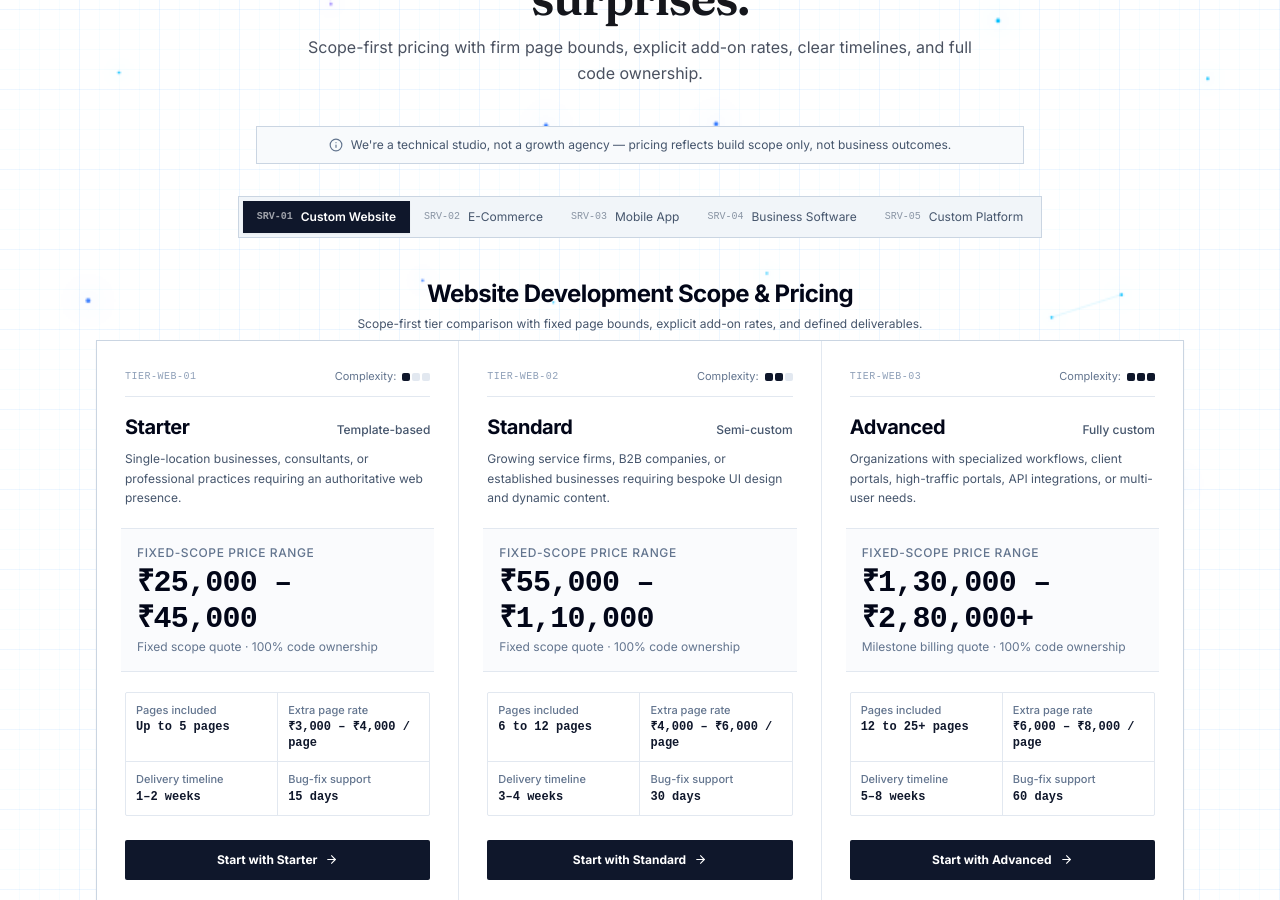
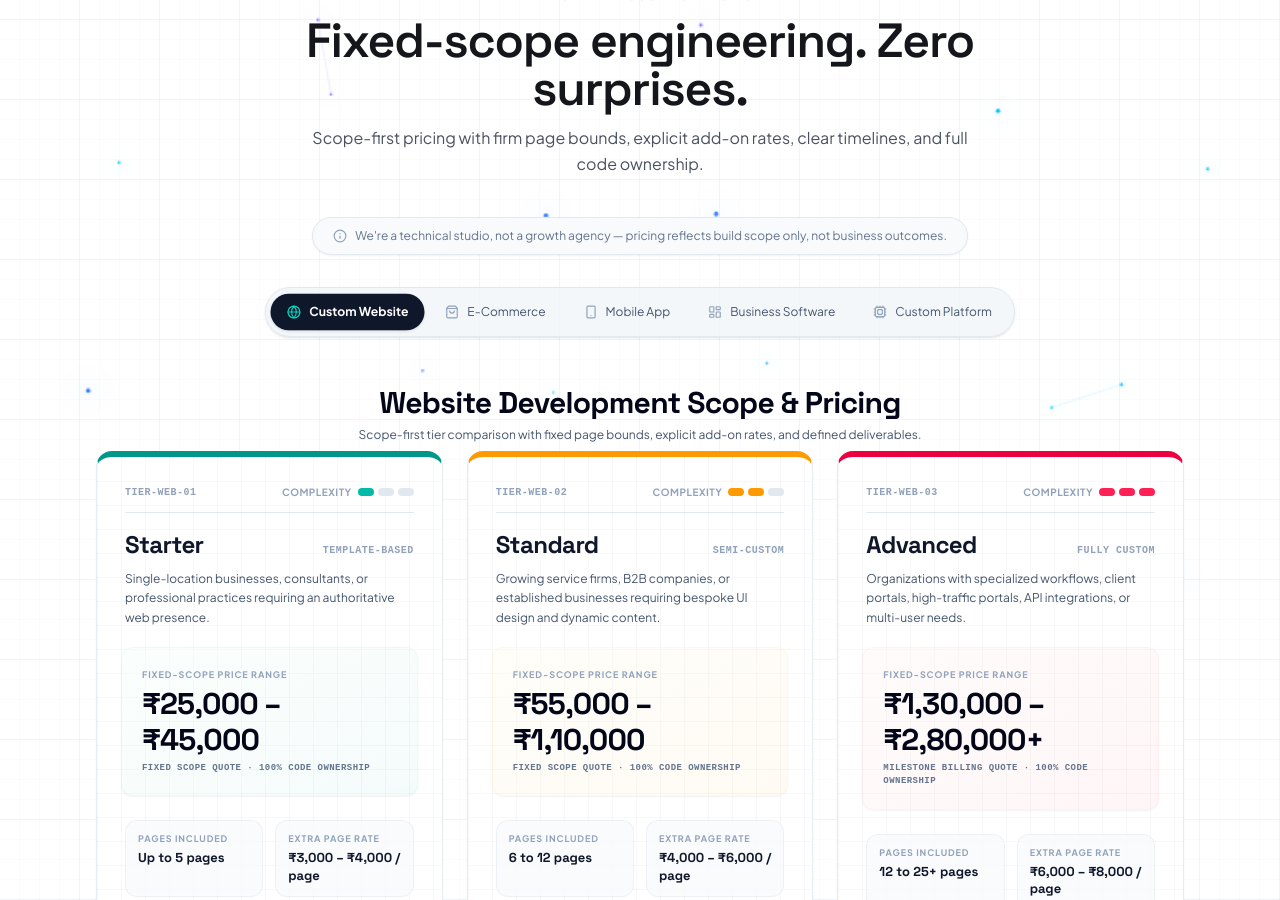
Before and after one commit to salira-studio/portfolio, a React (Vite) app: page / in a window 1280 px wide. Shown: the part 1900-2800 px from the top of the page. Built offline with nearby package versions, Linux system fonts and the light colour scheme.

Commit message:
feat(pricing): modernize pricing tiers layout typography and hover effects

```diff
--- a/index.html
+++ b/index.html
@@ -12,7 +12,7 @@
 
     <link rel="preconnect" href="https://fonts.googleapis.com" />
     <link rel="preconnect" href="https://fonts.gstatic.com" crossorigin />
-    <link href="https://fonts.googleapis.com/css2?family=Fraunces:ital,opsz,wght@0,9..144,300;0,9..144,400;0,9..144,500;0,9..144,600;0,9..144,700;1,9..144,400&family=Inter:wght@300;400;500;600;700&display=swap" rel="stylesheet" />
+    <link href="https://fonts.googleapis.com/css2?family=Fraunces:ital,opsz,wght@0,9..144,300;0,9..144,400;0,9..144,500;0,9..144,600;0,9..144,700;1,9..144,400&family=Inter:wght@300;400;500;600;700&family=Plus+Jakarta+Sans:wght@300;400;500;600;700;800&family=Space+Grotesk:wght@400;500;600;700&display=swap" rel="stylesheet" />
   </head>
   <body class="min-h-screen overflow-x-hidden bg-[#f6f6f4] font-sans text-[#15151a]">
     <div id="root"></div>
--- a/src/index.css
+++ b/src/index.css
@@ -33,8 +33,8 @@
   --color-line: #E7DCC8;
   --color-line-light: #F0E8D8;
 
-  --font-display: 'Fraunces', Georgia, serif;
-  --font-sans: 'Inter', system-ui, -apple-system, sans-serif;
+  --font-display: 'Space Grotesk', 'Fraunces', Georgia, serif;
+  --font-sans: 'Plus Jakarta Sans', 'Inter', system-ui, -apple-system, sans-serif;
   --font-mono: 'JetBrains Mono', monospace;
 }
 
@@ -1308,3 +1308,56 @@
     opacity: 0.55;
   }
 }
+
+/* ── Interactive Spotlight Grid Effects ── */
+.sl-grid-spotlight {
+  position: relative;
+  overflow: hidden;
+  transition: all 0.4s cubic-bezier(0.16, 1, 0.3, 1);
+}
+
+.sl-grid-spotlight > * {
+  position: relative;
+  z-index: 10;
+}
+
+.sl-grid-spotlight::before {
+  content: "";
+  position: absolute;
+  inset: 0;
+  pointer-events: none;
+  background-size: 24px 24px;
+  background-image:
+    linear-gradient(to right, rgba(20, 22, 28, 0.035) 1px, transparent 1px),
+    linear-gradient(to bottom, rgba(20, 22, 28, 0.035) 1px, transparent 1px);
+  z-index: 1;
+  opacity: 0.8;
+  transition: opacity 0.3s ease;
+}
+
+.sl-grid-spotlight::after {
+  content: "";
+  position: absolute;
+  inset: 0;
+  pointer-events: none;
+  background: radial-gradient(
+    300px circle at var(--mouse-x, 50%) var(--mouse-y, 50%),
+    var(--spotlight-color, rgba(198, 71, 43, 0.08)),
+    transparent 80%
+  );
+  opacity: 0;
+  z-index: 0;
+  transition: opacity 0.4s cubic-bezier(0.16, 1, 0.3, 1);
+}
+
+.sl-grid-spotlight:hover::after {
+  opacity: 1;
+}
+
+/* Slightly enhance grid opacity on hover */
+.sl-grid-spotlight:hover::before {
+  opacity: 1;
+  background-image:
+    linear-gradient(to right, rgba(20, 22, 28, 0.05) 1px, transparent 1px),
+    linear-gradient(to bottom, rgba(20, 22, 28, 0.05) 1px, transparent 1px);
+}
--- a/src/portfolio/components/PricingTiers.tsx
+++ b/src/portfolio/components/PricingTiers.tsx
@@ -8,6 +8,11 @@ import {
   Info,
   SlidersHorizontal,
   Terminal,
+  Globe,
+  ShoppingBag,
+  Smartphone,
+  LayoutDashboard,
+  Cpu,
 } from 'lucide-react'
 import { motion, AnimatePresence } from 'framer-motion'
 import { MagneticButton } from './MagneticButton'
@@ -21,14 +26,15 @@ interface ServiceNavOption {
   code: string
   label: string
   specSummary: string
+  icon: React.ComponentType<{ size?: number; className?: string }>
 }
 
 const SERVICE_NAV: ServiceNavOption[] = [
-  { id: 'website', code: 'SRV-01', label: 'Custom Website', specSummary: 'Marketing, corporate & portal builds' },
-  { id: 'ecommerce', code: 'SRV-02', label: 'E-Commerce', specSummary: 'Product catalog & transactional carts' },
-  { id: 'mobile', code: 'SRV-03', label: 'Mobile App', specSummary: 'iOS & Android native/cross-platform' },
-  { id: 'software', code: 'SRV-04', label: 'Business Software', specSummary: 'Internal ops portals & data tools' },
-  { id: 'platform', code: 'SRV-05', label: 'Custom Platform', specSummary: 'Multi-sided distributed systems' },
+  { id: 'website', code: 'SRV-01', label: 'Custom Website', specSummary: 'Marketing, corporate & portal builds', icon: Globe },
+  { id: 'ecommerce', code: 'SRV-02', label: 'E-Commerce', specSummary: 'Product catalog & transactional carts', icon: ShoppingBag },
+  { id: 'mobile', code: 'SRV-03', label: 'Mobile App', specSummary: 'iOS & Android native/cross-platform', icon: Smartphone },
+  { id: 'software', code: 'SRV-04', label: 'Business Software', specSummary: 'Internal ops portals & data tools', icon: LayoutDashboard },
+  { id: 'platform', code: 'SRV-05', label: 'Custom Platform', specSummary: 'Multi-sided distributed systems', icon: Cpu },
 ]
 
 /* ── Common Tier Interface for 3-Tier Views ── */
@@ -620,6 +626,65 @@ const ENGAGEMENT_MODELS = [
 ]
 
 /* ── Technical Datasheet Tier Card Component ── */
+/* ── Spotlight Helpers ── */
+const handleSpotlightMouseMove = (e: React.MouseEvent<HTMLDivElement>) => {
+  const { currentTarget, clientX, clientY } = e
+  const rect = currentTarget.getBoundingClientRect()
+  const x = clientX - rect.left
+  const y = clientY - rect.top
+  currentTarget.style.setProperty('--mouse-x', `${x}px`)
+  currentTarget.style.setProperty('--mouse-y', `${y}px`)
+}
+
+const getSpotlightColor = (id: string) => {
+  const lower = id.toLowerCase()
+  if (lower.includes('starter')) return 'rgba(46, 111, 94, 0.12)'
+  if (lower.includes('standard')) return 'rgba(217, 164, 65, 0.15)'
+  if (lower.includes('advanced')) return 'rgba(198, 71, 43, 0.15)'
+  return 'rgba(198, 71, 43, 0.12)'
+}
+
+const getTopBorderClass = (id: string) => {
+  const lower = id.toLowerCase()
+  if (lower.includes('starter')) return 'border-t-teal-600'
+  if (lower.includes('standard')) return 'border-t-amber-500'
+  if (lower.includes('advanced')) return 'border-t-rose-600'
+  return 'border-t-rose-600'
+}
+
+const getHoverBorderClass = (id: string) => {
+  const lower = id.toLowerCase()
+  if (lower.includes('starter')) return 'hover:border-teal-600/30 hover:shadow-[0_8px_30px_rgba(46,111,94,0.08)]'
+  if (lower.includes('standard')) return 'hover:border-amber-500/30 hover:shadow-[0_8px_30px_rgba(217,164,65,0.08)]'
+  if (lower.includes('advanced')) return 'hover:border-rose-600/30 hover:shadow-[0_8px_30px_rgba(198,71,43,0.08)]'
+  return 'hover:border-rose-600/30 hover:shadow-[0_8px_30px_rgba(198,71,43,0.08)]'
+}
+
+const getDotColor = (id: string) => {
+  const lower = id.toLowerCase()
+  if (lower.includes('starter')) return 'bg-teal-500'
+  if (lower.includes('standard')) return 'bg-amber-500'
+  if (lower.includes('advanced')) return 'bg-rose-500'
+  return 'bg-rose-500'
+}
+
+const getCtaButtonClass = (id: string) => {
+  const lower = id.toLowerCase()
+  if (lower.includes('starter')) return 'bg-[#133026] hover:bg-[#1a4033] hover:shadow-[0_6px_20px_rgba(19,48,38,0.25)]'
+  if (lower.includes('standard')) return 'bg-[#3a270f] hover:bg-[#4d3414] hover:shadow-[0_6px_20px_rgba(58,39,15,0.25)]'
+  if (lower.includes('advanced')) return 'bg-[#38110b] hover:bg-[#4c170f] hover:shadow-[0_6px_20px_rgba(56,17,11,0.25)]'
+  return 'bg-slate-900 hover:bg-slate-950 shadow-md'
+}
+
+const getPriceBoxClass = (id: string) => {
+  const lower = id.toLowerCase()
+  if (lower.includes('starter')) return 'from-teal-50/30 to-teal-500/5 border-teal-100/40'
+  if (lower.includes('standard')) return 'from-amber-50/30 to-amber-500/5 border-amber-100/40'
+  if (lower.includes('advanced')) return 'from-rose-50/30 to-rose-500/5 border-rose-100/40'
+  return 'from-slate-50 to-slate-100 border-slate-200'
+}
+
+/* ── Technical Datasheet Tier Card Component ── */
 function TechnicalDatasheetCard({
   tier,
   reduced,
@@ -631,20 +696,28 @@ function TechnicalDatasheetCard({
   const whatsappUrl = `https://wa.me/917397430568?text=${encodeURIComponent(tier.ctaMessage)}`
 
   return (
-    <div className="flex flex-col justify-between bg-white p-6 sm:p-7 transition-colors duration-200">
+    <div
+      onMouseMove={handleSpotlightMouseMove}
+      style={{
+        '--spotlight-color': getSpotlightColor(tier.id),
+      } as React.CSSProperties}
+      className={`flex flex-col justify-between bg-white p-6 sm:p-7 border-t-[6px] border-x border-b border-slate-200/80 rounded-2xl shadow-xs transition-all duration-300 sl-grid-spotlight ${getTopBorderClass(
+        tier.id
+      )} ${getHoverBorderClass(tier.id)}`}
+    >
       <div>
         {/* Top Meta Bar */}
         <div className="flex items-center justify-between border-b border-slate-200 pb-3">
-          <span className="text-slate-400 font-mono text-[10px] tracking-wider font-medium">{tier.tierCode}</span>
+          <span className="text-slate-400 font-mono text-[10px] tracking-wider font-semibold">{tier.tierCode}</span>
           <div className="flex items-center gap-1.5 font-sans text-xs text-slate-500">
-            <span className="text-[11px]">Complexity:</span>
-            <div className="flex gap-0.5" aria-label={`Scope complexity: Level ${tier.complexityBars} of 3`}>
+            <span className="text-[10px] font-bold text-slate-400 uppercase tracking-wider">Complexity</span>
+            <div className="flex gap-1" aria-label={`Scope complexity: Level ${tier.complexityBars} of 3`}>
               {[1, 2, 3].map((bar) => (
                 <span
                   key={bar}
-                  className={`h-2 w-2 rounded-xs ${
+                  className={`h-2 w-4 rounded-full transition-all duration-300 ${
                     bar <= tier.complexityBars
-                      ? 'bg-slate-900'
+                      ? getDotColor(tier.id)
                       : 'bg-slate-200'
                   }`}
                 />
@@ -656,10 +729,10 @@ function TechnicalDatasheetCard({
         {/* Tier Header */}
         <div className="mt-4">
           <div className="flex items-baseline justify-between">
-            <h4 className="text-xl font-bold font-sans tracking-tight text-slate-950">
+            <h4 className="text-2xl font-extrabold font-display tracking-tight text-slate-900">
               {tier.name}
             </h4>
-            <span className="font-sans text-xs font-medium text-slate-600">
+            <span className="font-mono text-[10px] uppercase tracking-wider font-bold text-slate-400">
               {tier.buildType}
             </span>
           </div>
@@ -669,26 +742,26 @@ function TechnicalDatasheetCard({
         </div>
 
         {/* Price Specification (Anchor Element) */}
-        <div className="mt-5 border-y border-slate-200 bg-slate-50/70 py-4 px-4 -mx-1">
-          <div className="font-sans text-xs font-medium text-slate-500 uppercase tracking-wider">
+        <div className={`mt-5 py-5 px-5 -mx-1 rounded-xl shadow-xs border bg-gradient-to-br ${getPriceBoxClass(tier.id)}`}>
+          <div className="font-sans text-[9px] font-bold text-slate-400 uppercase tracking-widest">
             Fixed-scope price range
           </div>
-          <div className="mt-1 font-mono text-2xl sm:text-3xl font-bold tracking-tight text-slate-950">
+          <div className="mt-1 font-display text-2.5xl sm:text-3xl font-extrabold tracking-tight text-slate-950">
             {tier.priceRange}
           </div>
-          <div className="mt-0.5 font-sans text-xs text-slate-500">
+          <div className="mt-1 font-mono text-[9px] text-slate-500 uppercase tracking-wider font-semibold">
             {tier.priceUnit} · 100% code ownership
           </div>
         </div>
 
         {/* Key Quantitative Data Grid */}
-        <div className="mt-5 grid grid-cols-2 gap-px bg-slate-200 border border-slate-200 rounded-xs overflow-hidden text-xs">
+        <div className="mt-6 grid grid-cols-2 gap-3 text-xs">
           {tier.keySpecs.map((spec) => (
-            <div key={spec.label} className="bg-white p-2.5">
-              <span className="font-sans text-[11px] font-medium text-slate-500 block">
+            <div key={spec.label} className="bg-slate-50/70 border border-slate-200/50 rounded-xl p-3 hover:bg-slate-100/50 transition-colors duration-200">
+              <span className="font-sans text-[9px] font-bold text-slate-400 uppercase tracking-widest block">
                 {spec.label}
               </span>
-              <span className="font-mono font-semibold text-slate-900 text-xs block mt-0.5">
+              <span className="font-display font-bold text-slate-900 text-[13px] block mt-1">
                 {spec.value}
               </span>
             </div>
@@ -702,7 +775,9 @@ function TechnicalDatasheetCard({
               href={whatsappUrl}
               target="_blank"
               rel="noopener noreferrer"
-              className="flex w-full items-center justify-center gap-2 bg-slate-900 hover:bg-black text-white font-sans text-xs font-bold py-3 px-4 rounded-xs transition-colors"
+              className={`flex w-full items-center justify-center gap-2 text-white font-sans text-xs font-bold py-3.5 px-4 rounded-xl transition-all duration-300 shadow-sm ${getCtaButtonClass(
+                tier.id
+              )}`}
             >
               <span>{tier.ctaText}</span>
               <ArrowRight size={13} />
@@ -813,8 +888,8 @@ export function PricingTiers() {
     <div className="w-full font-sans text-slate-900">
       {/* ── Persistent Studio Notice (Engineering Positioning) ── */}
       <div className="mx-auto max-w-3xl mb-8">
-        <div className="flex items-center justify-center gap-2 border border-slate-300 bg-slate-50 px-4 py-2.5 text-center font-sans text-xs text-slate-600">
-          <Info size={14} className="text-slate-500 shrink-0" />
+        <div className="flex items-center justify-center gap-2 rounded-full border border-slate-200 bg-slate-50 px-5 py-2.5 text-center font-sans text-xs text-slate-500 shadow-xs max-w-max mx-auto">
+          <Info size={14} className="text-slate-400 shrink-0" />
           <span>
             We're a technical studio, not a growth agency — pricing reflects build scope only, not business outcomes.
           </span>
@@ -822,23 +897,24 @@ export function PricingTiers() {
       </div>
 
       {/* ── Service Selector Matrix ── */}
-      <div className="mb-10">
+      <div className="mb-12">
         <div className="flex items-center justify-center">
-          <div className="inline-flex max-w-full flex-wrap justify-center border border-slate-300 bg-slate-100 p-1">
+          <div className="inline-flex max-w-full flex-wrap justify-center gap-1.5 rounded-full border border-slate-200 bg-slate-100/80 p-1.5 shadow-sm backdrop-blur-md">
             {SERVICE_NAV.map((service) => {
               const isActive = activeService === service.id
+              const Icon = service.icon
               return (
                 <button
                   key={service.id}
                   type="button"
                   onClick={() => setActiveService(service.id)}
-                  className={`relative flex items-center gap-2 px-3.5 py-2 font-sans text-xs transition-colors cursor-pointer ${
+                  className={`relative flex items-center gap-2 px-4 py-2.5 rounded-full font-sans text-xs transition-all duration-300 cursor-pointer ${
                     isActive
-                      ? 'bg-slate-900 text-white font-semibold shadow-xs'
-                      : 'text-slate-600 hover:text-slate-950 hover:bg-slate-200/60'
+                      ? 'bg-slate-900 text-white font-bold shadow-sm scale-[1.02]'
+                      : 'text-slate-600 hover:text-slate-950 hover:bg-slate-200/50'
                   }`}
                 >
-                  <span className="font-mono text-[10px] opacity-60">{service.code}</span>
+                  <Icon size={14} className={isActive ? 'text-teal-400' : 'text-slate-400'} />
                   <span>{service.label}</span>
                 </button>
               )
@@ -851,7 +927,7 @@ export function PricingTiers() {
       {activeService === 'website' && (
         <div className="space-y-6">
           <div className="text-center max-w-2xl mx-auto mb-2">
-            <h3 className="text-2xl font-bold font-sans tracking-tight text-slate-950">
+            <h3 className="text-3xl font-extrabold font-display tracking-tight text-slate-950">
               Website Development Scope &amp; Pricing
             </h3>
             <p className="mt-1.5 font-sans text-xs text-slate-600">
@@ -859,7 +935,7 @@ export function PricingTiers() {
             </p>
           </div>
 
-          <div className="border border-slate-300 bg-slate-200 grid gap-px grid-cols-1 lg:grid-cols-3 shadow-xs">
+          <div className="grid gap-6 grid-cols-1 lg:grid-cols-3">
             {WEBSITE_TIERS.map((tier) => (
               <TechnicalDatasheetCard key={tier.id} tier={tier} reduced={reduced} />
             ))}
@@ -900,7 +976,7 @@ export function PricingTiers() {
       {activeService === 'ecommerce' && (
         <div className="space-y-6">
           <div className="text-center max-w-2xl mx-auto mb-2">
-            <h3 className="text-2xl font-bold font-sans tracking-tight text-slate-950">
+            <h3 className="text-3xl font-extrabold font-display tracking-tight text-slate-950">
               E-Commerce Development Scope &amp; Pricing
             </h3>
             <p className="mt-1.5 font-sans text-xs text-slate-600">
@@ -908,7 +984,7 @@ export function PricingTiers() {
             </p>
           </div>
 
-          <div className="border border-slate-300 bg-slate-200 grid gap-px grid-cols-1 lg:grid-cols-3 shadow-xs">
+          <div className="grid gap-6 grid-cols-1 lg:grid-cols-3">
             {ECOMMERCE_TIERS.map((tier) => (
               <TechnicalDatasheetCard key={tier.id} tier={tier} reduced={reduced} />
             ))}
@@ -958,7 +1034,7 @@ export function PricingTiers() {
       {activeService === 'mobile' && (
         <div className="space-y-6">
           <div className="text-center max-w-2xl mx-auto mb-2">
-            <h3 className="text-2xl font-bold font-sans tracking-tight text-slate-950">
+            <h3 className="text-3xl font-extrabold font-display tracking-tight text-slate-950">
               Mobile App Development Scope &amp; Pricing
             </h3>
             <p className="mt-1.5 font-sans text-xs text-slate-600">
@@ -966,7 +1042,7 @@ export function PricingTiers() {
             </p>
           </div>
 
-          <div className="border border-slate-300 bg-slate-200 grid gap-px grid-cols-1 lg:grid-cols-3 shadow-xs">
+          <div className="grid gap-6 grid-cols-1 lg:grid-cols-3">
             {MOBILE_TIERS.map((tier) => (
               <TechnicalDatasheetCard key={tier.id} tier={tier} reduced={reduced} />
             ))}
@@ -1007,7 +1083,7 @@ export function PricingTiers() {
       {activeService === 'software' && (
         <div className="space-y-6">
           <div className="text-center max-w-2xl mx-auto mb-2">
-            <h3 className="text-2xl font-bold font-sans tracking-tight text-slate-950">
+            <h3 className="text-3xl font-extrabold font-display tracking-tight text-slate-950">
               Business Software &amp; Ops Portals Scope &amp; Pricing
             </h3>
             <p className="mt-1.5 font-sans text-xs text-slate-600">
@@ -1015,7 +1091,7 @@ export function PricingTiers() {
             </p>
           </div>
 
-          <div className="border border-slate-300 bg-slate-200 grid gap-px grid-cols-1 lg:grid-cols-3 shadow-xs">
+          <div className="grid gap-6 grid-cols-1 lg:grid-cols-3">
             {SOFTWARE_TIERS.map((tier) => (
               <TechnicalDatasheetCard key={tier.id} tier={tier} reduced={reduced} />
             ))}
@@ -1056,7 +1132,7 @@ export function PricingTiers() {
       {activeService === 'platform' && (
         <div className="space-y-6">
           <div className="text-center max-w-2xl mx-auto mb-2">
-            <h3 className="text-2xl font-bold font-sans tracking-tight text-slate-950">
+            <h3 className="text-3xl font-extrabold font-display tracking-tight text-slate-950">
               Custom Platform &amp; Multi-Sided Systems Scope &amp; Pricing
             </h3>
             <p className="mt-1.5 font-sans text-xs text-slate-600">
@@ -1064,7 +1140,7 @@ export function PricingTiers() {
             </p>
           </div>
 
-          <div className="border border-slate-300 bg-slate-200 grid gap-px grid-cols-1 lg:grid-cols-3 shadow-xs">
+          <div className="grid gap-6 grid-cols-1 lg:grid-cols-3">
             {PLATFORM_TIERS.map((tier) => (
               <TechnicalDatasheetCard key={tier.id} tier={tier} reduced={reduced} />
             ))}
@@ -1104,7 +1180,7 @@ export function PricingTiers() {
       {/* ── Why Does the Price Change? (Technical Studio Perspective) ── */}
       <div className="mt-20 sm:mt-24">
         <div className="text-center max-w-2xl mx-auto mb-10 sm:mb-12">
-          <h3 className="text-2xl sm:text-3xl font-bold font-sans tracking-tight text-slate-950">
+          <h3 className="text-3xl sm:text-4xl font-extrabold font-display tracking-tight text-slate-950">
             Why does software pricing vary?
           </h3>
           <p className="mt-2 font-mono text-xs text-slate-600 leading-relaxed">
@@ -1112,11 +1188,13 @@ export function PricingTiers() {
           </p>
         </div>
 
-        <div className="border border-slate-300 bg-slate-200 grid grid-cols-1 sm:grid-cols-2 lg:grid-cols-4 gap-px shadow-xs">
+        <div className="grid grid-cols-1 sm:grid-cols-2 lg:grid-cols-4 gap-6">
           {PRICE_FACTORS.map((factor) => (
             <div
               key={factor.code}
-              className="bg-white p-5 sm:p-6 transition-colors hover:bg-slate-50"
+              onMouseMove={handleSpotlightMouseMove}
+              style={{ '--spotlight-color': 'rgba(217, 164, 65, 0.12)' } as React.CSSProperties}
+              className="bg-white p-5 sm:p-6 border border-slate-200/80 rounded-2xl shadow-xs transition-all duration-300 sl-grid-spotlight hover:border-amber-500/20 hover:shadow-md"
             >
               <div className="flex items-center justify-between mb-3 font-mono text-xs">
                 <span className="font-bold text-slate-400">FACTOR-{factor.code}</span>
@@ -1256,7 +1334,22 @@ export function PricingTiers() {
           {ENGAGEMENT_MODELS.map((model) => (
             <div
               key={model.code}
-              className="border border-slate-300 bg-white p-6 shadow-xs flex flex-col justify-between"
+              onMouseMove={handleSpotlightMouseMove}
+              style={{
+                '--spotlight-color':
+                  model.code === 'MOD-01'
+                    ? 'rgba(46, 111, 94, 0.12)'
+                    : model.code === 'MOD-02'
+                    ? 'rgba(217, 164, 65, 0.12)'
+                    : 'rgba(198, 71, 43, 0.12)',
+              } as React.CSSProperties}
+              className={`bg-white p-6 border border-slate-200/80 rounded-2xl shadow-xs flex flex-col justify-between transition-all duration-300 sl-grid-spotlight ${
+                model.code === 'MOD-01'
+                  ? 'hover:border-teal-600/30'
+                  : model.code === 'MOD-02'
+                  ? 'hover:border-amber-500/30'
+                  : 'hover:border-rose-600/30'
+              }`}
             >
               <div>
                 <div className="font-mono text-[10px] font-bold text-slate-400">
```
